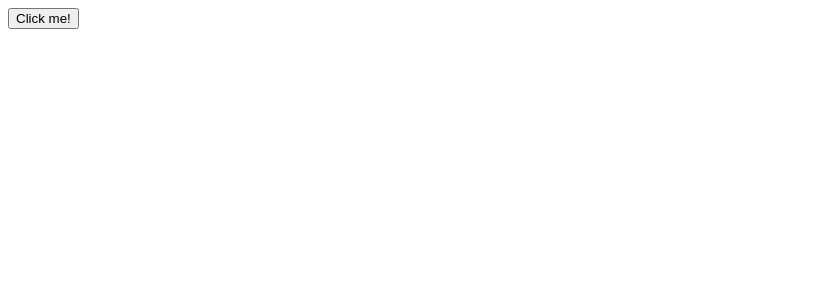
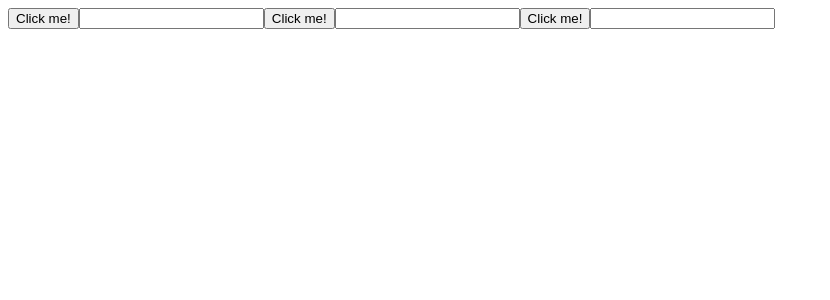
Before and after one commit to harshitxarc/fullstack-tut, a React (Vite) app: page / in a window 1280 px wide. Shown: the top 300 px of the page, without its empty margins (0-830 px from the left). Built offline with nearby package versions, Linux system fonts and the light colour scheme.

Commit message:
update UseRefTut2.jsx

```diff
--- a/src/UseRefProblem/UseRefTut2.jsx
+++ b/src/UseRefProblem/UseRefTut2.jsx
@@ -2,20 +2,43 @@
 
 function UseRefTut2(){
 
-    const ref = useRef(0);
+    const inputRef1 = useRef("null");
+    const inputRef2 = useRef("null");
+    const inputRef3 = useRef("null");
 
     useEffect(() => {
         console.log("COMPONENT RENDERED");
     });
 
-    function handleClick(){
-        ref.current++;
-        console.log(ref.current);
+    function handleClick1(){
+        inputRef1.current.focus()
+        inputRef1.current.style.backgroundColor = "Yellow";
+        inputRef2.current.style.backgroundColor = "";
+        inputRef3.current.style.backgroundColor = "";
+    }
+    function handleClick2(){
+        inputRef2.current.focus()
+        inputRef1.current.style.backgroundColor = "";
+        inputRef2.current.style.backgroundColor = "Yellow";
+        inputRef3.current.style.backgroundColor = "";
+    }
+    function handleClick3(){
+        inputRef3.current.focus()
+        inputRef1.current.style.backgroundColor = "";
+        inputRef2.current.style.backgroundColor = "";
+        inputRef3.current.style.backgroundColor = "Yellow";
     }
 
     return(
         <>
-        <button onClick={handleClick}>Click me!</button>
+        <button onClick={handleClick1}>Click me!</button>
+        <input type="text" ref={inputRef1} />
+
+        <button onClick={handleClick2}>Click me!</button>
+        <input type="text" ref={inputRef2} />
+
+        <button onClick={handleClick3}>Click me!</button>
+        <input type="text" ref={inputRef3} />
         </>
     );
 }
```
